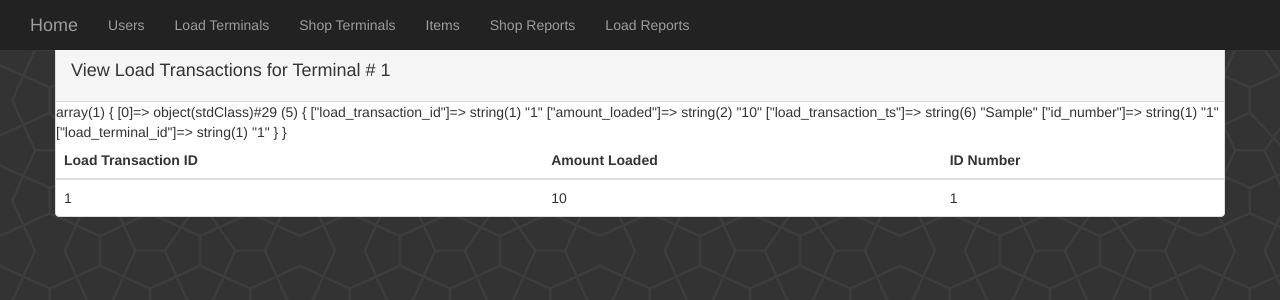
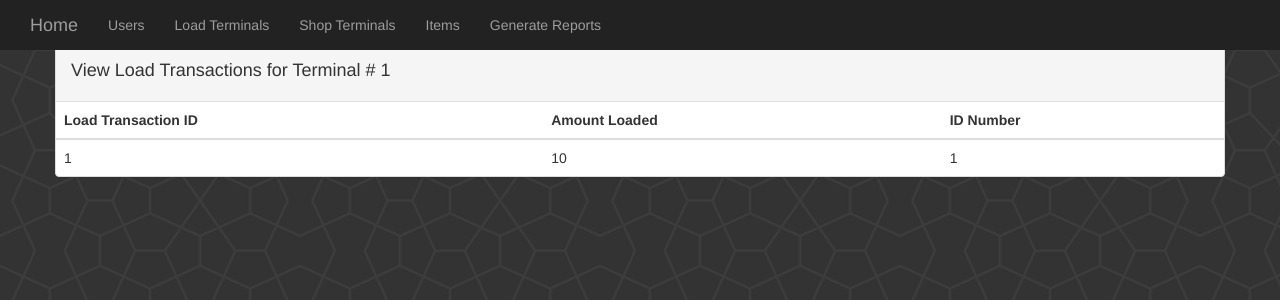
Before and after one commit to diezcami/admu-ewallet-db, a CodeIgniter app: page /database/index.php/site/load_transactions/1 in a window 1280 px wide. Shown: the top 300 px of the page. Run offline with CodeIgniter, Linux system fonts and the light colour scheme; tables that the repository leaves empty or names only in its code hold one stand-in row (values such as "Sample post"); some libraries are stand-ins or nearby versions.

Commit message:
removed var dumps

```diff
--- a/application/controllers/Site.php
+++ b/application/controllers/Site.php
@@ -20,8 +20,7 @@ class Site extends CI_Controller {
 							array('Load Terminals', site_url('site/load_terminals'), 'view_load_terminals'),
 							array('Shop Terminals', site_url('site/shop_terminals'), 'view_shop_terminals'),
 							array('Items', site_url('site/items'), 'view_items'),
-							array('Shop Reports', site_url('site/selectshopreport'), 'view_select_shop_report'),
-							array('Load Reports', site_url('site/selectloadreport'), 'view_select_load_report')
+							array('Generate Reports', site_url('site/selectshopreport'), 'view_select_shop_report'),
 			);
 		$this->load->vars(array('NavigationArray'=>$this->nav));
 	}
@@ -104,7 +103,7 @@ class Site extends CI_Controller {
 
 	public function shopreport(){
 		//var_dump($this->input->post("shop_terminal"));
-		$data['entries'] = $this->Buy_Transaction_Model->get_transactions($this->input->post("shop_terminal"), $this->input->post("month"));
+		$data['entries'] = $this->Buy_Transaction_Model->get_transactions($this->input->post("shop_terminal"), $this->input->post("month"), $this->input->post("day"));
 		//var_dump($data);
 		$this->view('view_shop_report', $data);
 	}
--- a/application/models/Buy_Transaction_Model.php
+++ b/application/models/Buy_Transaction_Model.php
@@ -39,14 +39,20 @@
             return $ret;
         }
 
-        function get_transactions( $shop_terminal, $month, $day=0 ){
+        function get_transactions( $shop_terminal, $month, $day ){
             //$query = $this->db->query("SELECT * FROM buy_transaction WHERE SELECT item.item_name, item.item_price, item_order.quantity, item_order.quantity * item.item_price FROM `item`INNER JOIN item_order ON item.item_id = item_order.item_id INNER JOIN buy_transaction ON item_order.buy_transaction_id = buy_transaction.buy_transaction_idWHERE shop_terminal_id = '{$shop_terminal}' AND buy_transaction_ts LIKE '2015-{$month}%' ");
+
             $this->db->select('item_name, item_price, quantity');
             $this->db->from('item a');
             $this->db->join('item_order b', 'a.item_id=b.item_id', 'inner');
             $this->db->join('buy_transaction c','b.buy_transaction_id = c.buy_transaction_id','inner');
             $this->db->where( 'shop_terminal_id', $shop_terminal);
-            $this->db->like( 'buy_transaction_ts', '2015-'.$month, 'after' );
+            if( $day =='-' ){
+                $this->db->like( 'buy_transaction_ts', '2015-'.$month, 'after' );
+            }else{
+                $this->db->like( 'buy_transaction_ts', '2015-'.$month.'-'.$day, 'after' );
+            }
+
             $query = $this->db->get();
             if($query->num_rows() >= 0) {
                 $ret = $query->result_array();
--- a/application/views/view_items.php
+++ b/application/views/view_items.php
@@ -29,7 +29,7 @@
 
         <?php
           if( $items != '300' ){
-            var_dump($items);
+            //var_dump($items);
             foreach( $items as $item ){
               echo "<tr>";
               echo "<td>".$item->item_id."</td>";
--- a/application/views/view_load_transactions.php
+++ b/application/views/view_load_transactions.php
@@ -22,7 +22,7 @@
 
         <?php
           if( $load_transactions != null ){
-            var_dump($load_transactions);
+            //var_dump($load_transactions);
             foreach( $load_transactions as $load_transaction ){
               echo "<tr>";
               echo "<td>".$load_transaction->load_transaction_id."</td>";
--- a/application/views/view_select_shop_report.php
+++ b/application/views/view_select_shop_report.php
@@ -3,6 +3,7 @@
 <div class="container">
   <div class="row">
     <div class="panel panel-default">
+      <div class="panel-heading"><h4>Generate Monthly/Daily Report</h4></div>
       <!-- Default panel contents -->
       <?php echo "<form action=\"".site_url("site/shopreport/")."\" method=\"post\">"; ?>
       <select name="shop_terminal">
@@ -25,8 +26,9 @@
         <select name="day">
             <?php
               //$months= array("January", "February", "March", "April", "May", "June", "July", "August", "September", "October", "November", "December");
-              //echo "<option value=\"none\"> none </option>";
-              for($j = 0; $j <= 31; $j++ ){
+              echo "<option value=\"-\"> - </option>";
+
+              for($j = 1; $j <= 31; $j++ ){
                 echo "<option value=".$j.">".$j."</option>";
               }
             ?>
--- a/application/views/view_shop_report.php
+++ b/application/views/view_shop_report.php
@@ -4,6 +4,7 @@
   <div class="row">
     <div class="panel panel-default">
       <!-- Default panel contents -->
+      <div class="panel-heading"><h4>Generate Monthly/Daily Report1</h4></div>
       <table class="table">
         <thead>
           <tr>
--- a/application/views/view_users.php
+++ b/application/views/view_users.php
@@ -30,7 +30,7 @@
 
         <?php
         if( $users != '300' ){
-          var_dump($users);
+          //var_dump($users);
           foreach( $users as $user ){
             echo "<tr>";
             echo "<td>".$user->id_number."</td>";
```
